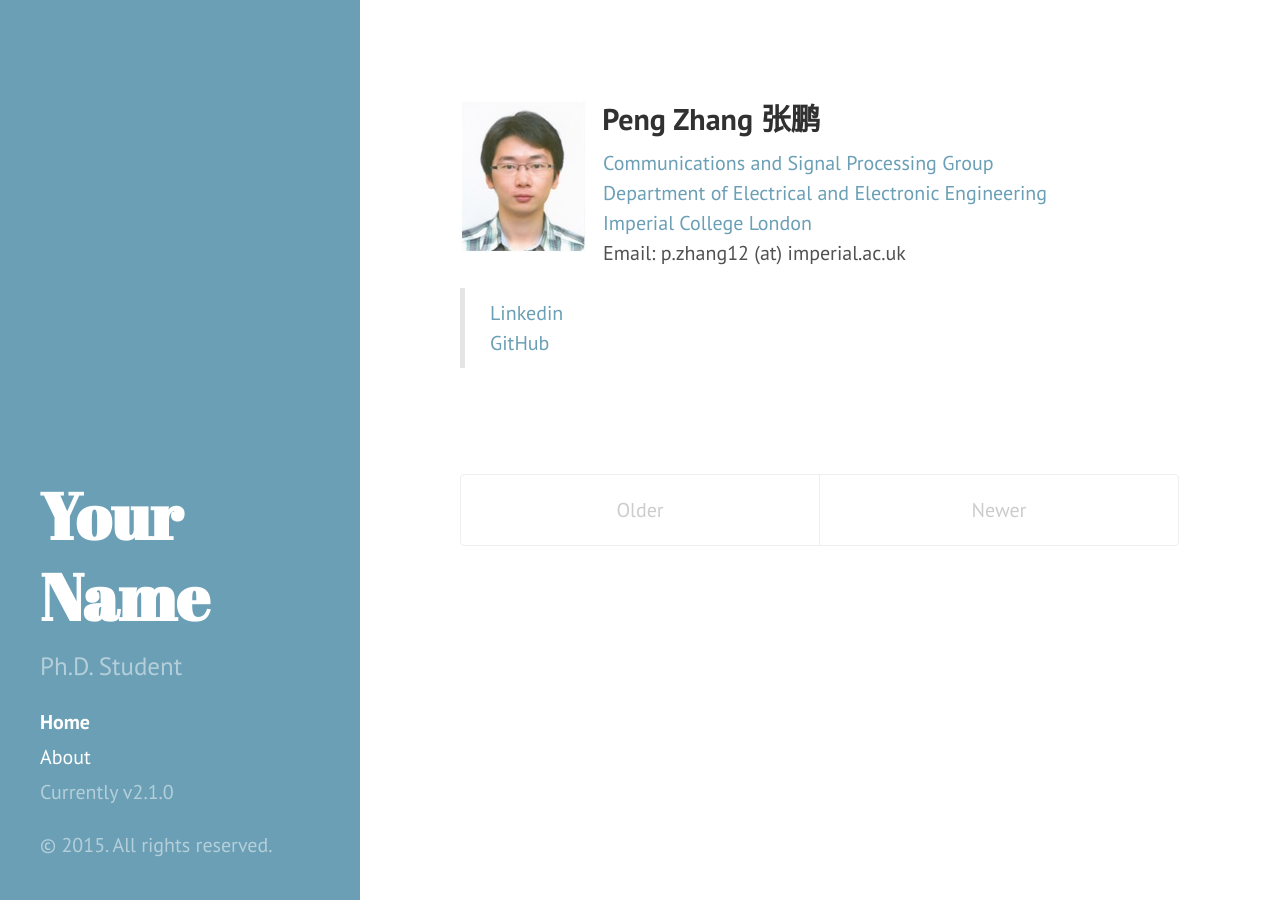
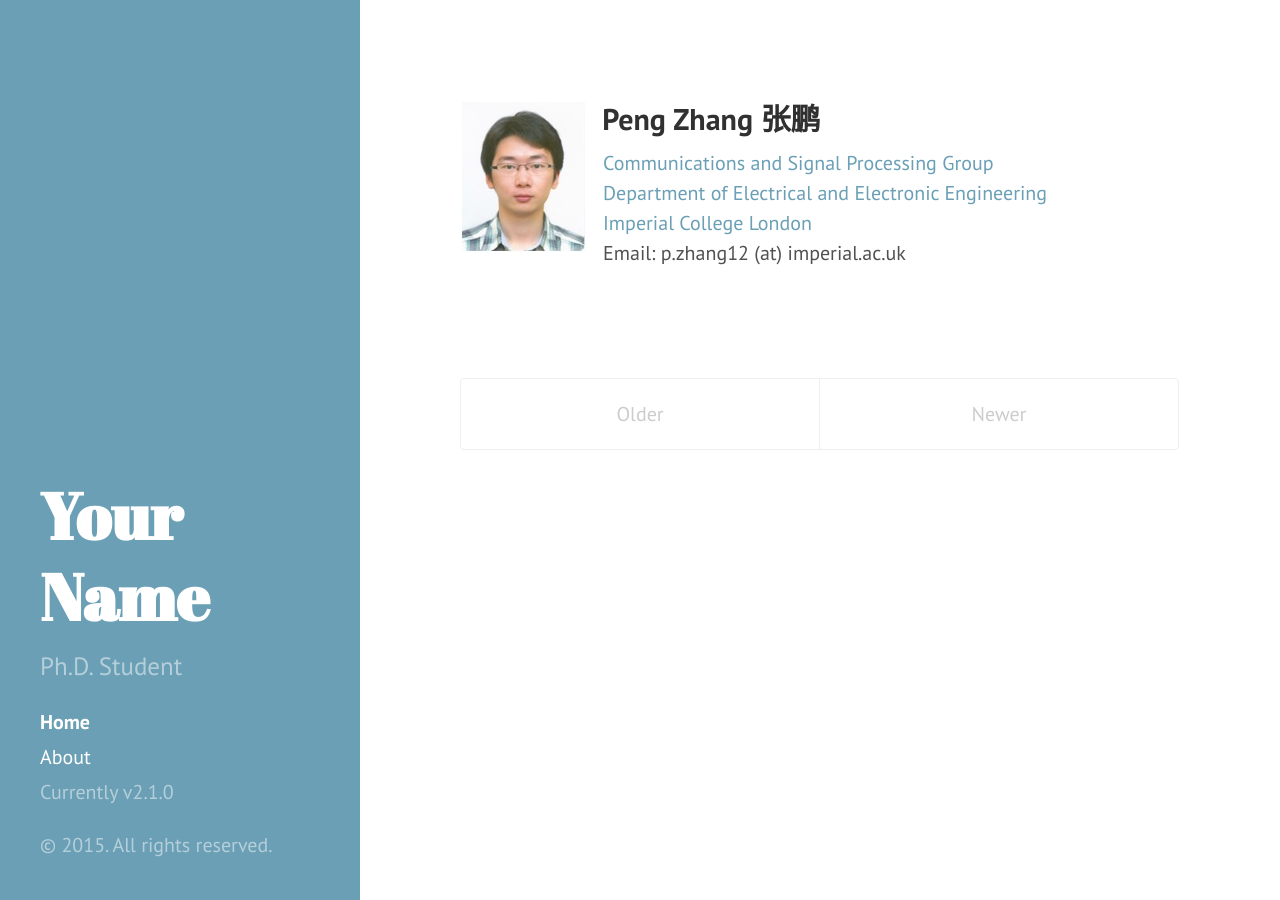
Before and after one commit to p-zhang/p-zhang.github.io, a Jekyll site: the page built from index.html, in a window 1280 px wide. Built offline with Jekyll 4.4.1, drawn with Linux system fonts in a browser that asks for light colours; Markdown is read by kramdown in place of the engine named in the settings; the list of posts is cut into pages by our own code.

Commit message:
Update index.html

```diff
--- a/index.html
+++ b/index.html
@@ -8,11 +8,7 @@ title: Home
     <p>&nbsp;&nbsp;&nbsp;<a href="http://www3.imperial.ac.uk/commssigproc">Communications and Signal Processing Group</a><br />
       &nbsp;&nbsp;&nbsp;<a href="http://www3.imperial.ac.uk/electricalengineering">Department of Electrical and Electronic Engineering</a><br />
       &nbsp;&nbsp;&nbsp;<a href="http://www3.imperial.ac.uk">Imperial College London</a><br />
-      &nbsp;&nbsp;&nbsp;Email: p.zhang12 (at) imperial.ac.uk <br />
-            <blockquote>
-              <a href="https://uk.linkedin.com/pub/peng-zhang/59/42a/682">Linkedin</a><br />
-              <a href="https://github.com/p-zhang">GitHub</a></p>
-            </blockquote>
+      &nbsp;&nbsp;&nbsp;Email: p.zhang12 (at) imperial.ac.uk </p>
     <p>&nbsp;</p>
 <!-- end .content --></div>
 
```
